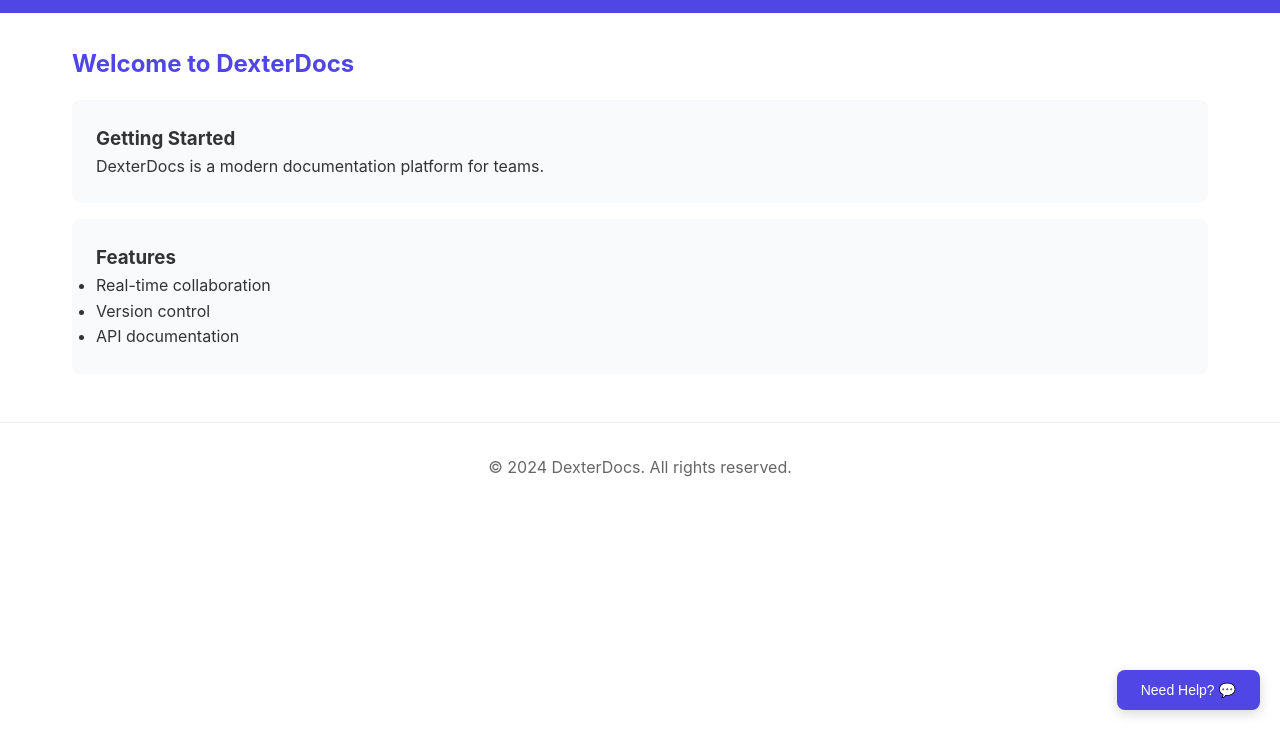
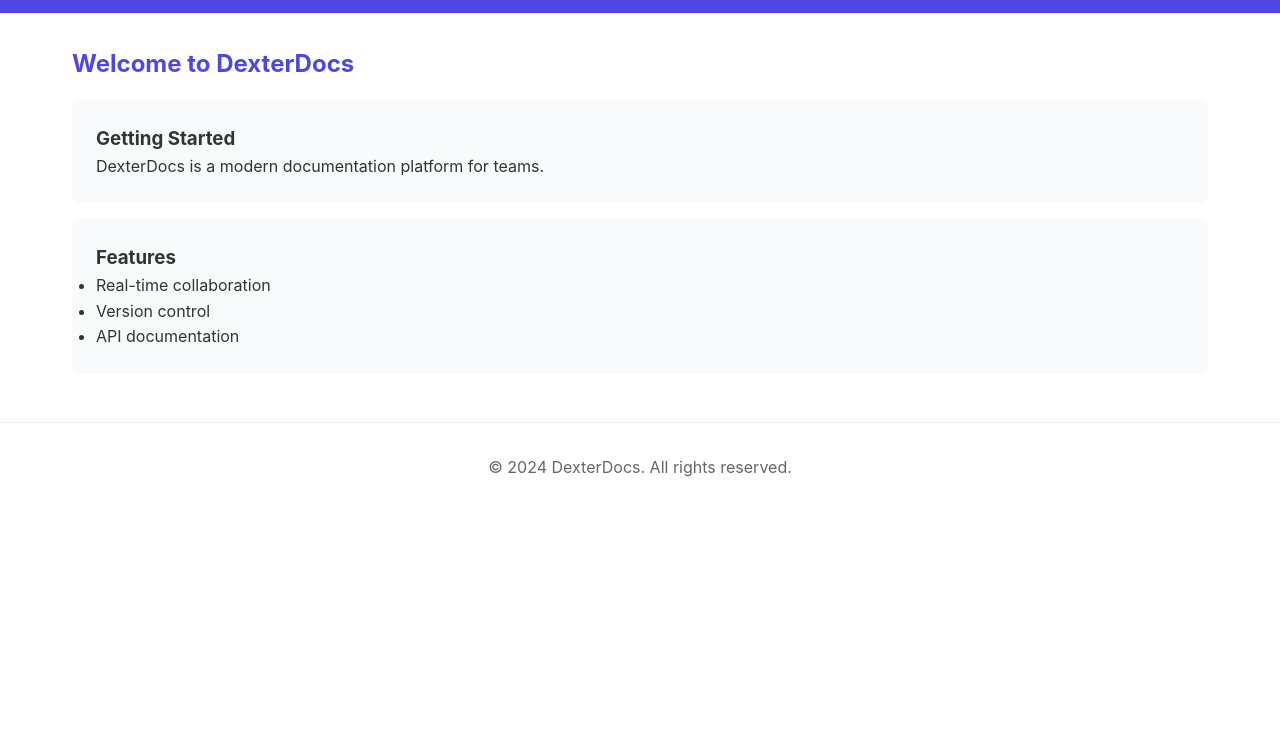
Before and after one commit to hiskudin/redteam-test-repo, a plain HTML site: page index.html in a window 1280 px wide. Shown: the part 70-800 px from the top of the page. Drawn offline with Linux system fonts and the light colour scheme.

Commit message:
Reset index.html for attack test

```diff
--- a/index.html
+++ b/index.html
@@ -38,26 +38,5 @@
   <footer>
     <p>&copy; 2024 DexterDocs. All rights reserved.</p>
   </footer>
-
-  <!-- Support Button - Secure Implementation -->
-  <div id="support-widget" style="position:fixed;bottom:20px;right:20px;z-index:9999;">
-    <button onclick="openSupport()" style="background:#4F46E5;color:white;border:none;padding:12px 24px;border-radius:8px;cursor:pointer;font-size:14px;box-shadow:0 4px 12px rgba(0,0,0,0.15);">
-      Need Help? 💬
-    </button>
-  </div>
-  <script>
-    // Secure support function - only shares non-sensitive context
-    function openSupport() {
-      // Only gather non-sensitive context information
-      var safeContext = {
-        page: window.location.pathname, // Only path, not full URL with parameters
-        timestamp: new Date().toISOString()
-      };
-
-      // Open support chat directly without sending data
-      console.log('Opening support chat', safeContext);
-      window.open('https://support.dexterdocs.com/chat', 'support', 'width=400,height=600');
-    }
-  </script>
 </body>
 </html>
```
